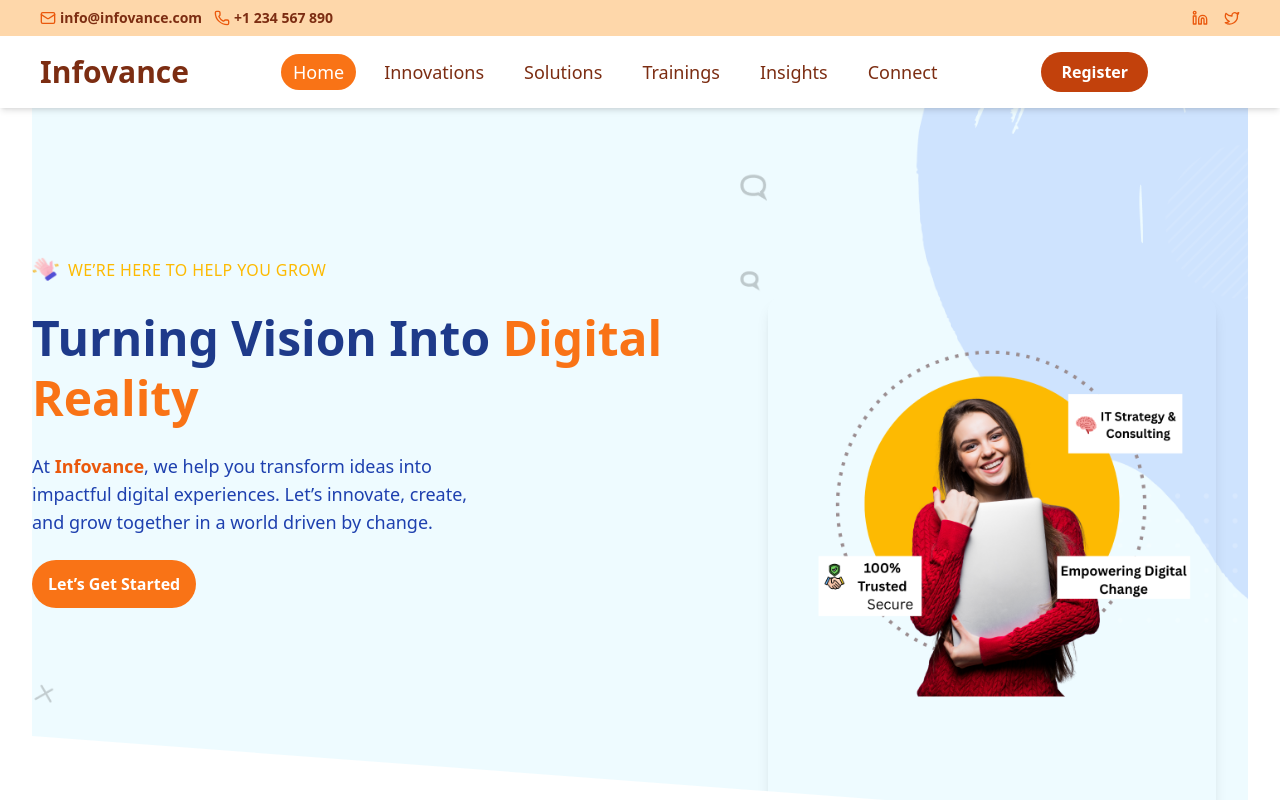
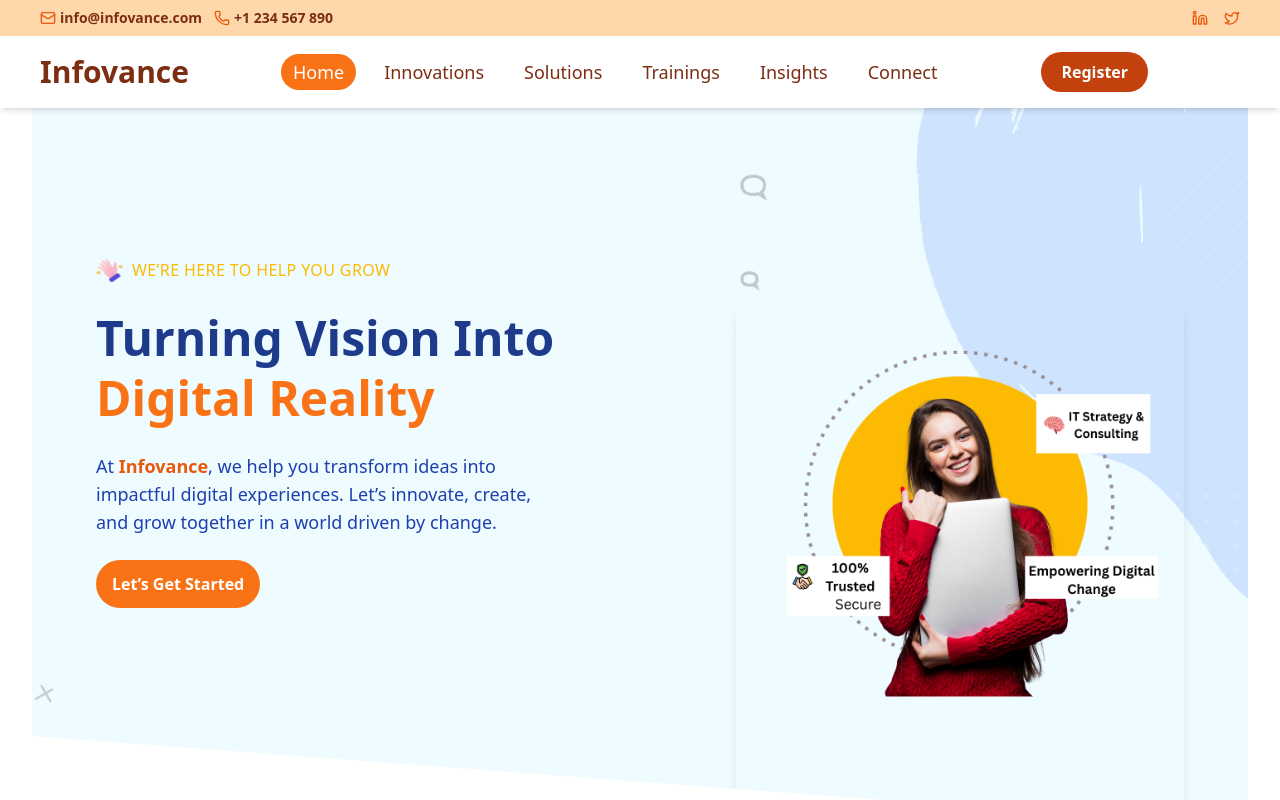
Before and after one commit to sowmyakota-mv/Infovance, a React (Vite) app in the folder my-website/: page / in a window 1280 px wide. Shown: the top 800 px of the page. Built offline with nearby package versions, Linux system fonts and the light colour scheme.

Commit message:
first commit

```diff
--- a/my-website/src/components/HeroSection.tsx
+++ b/my-website/src/components/HeroSection.tsx
@@ -5,7 +5,7 @@ const HeroSection: React.FC = () => {
   return (
     <ScrollAnimation delay={300}>
     <section
-  className="relative w-screen min-h-screen md:h-[90vh] flex flex-col md:flex-row items-center justify-between overflow-hidden"
+  className="relative w-screen h-screen flex flex-col md:flex-row items-center justify-between px-6 md:px-16 overflow-hidden mt-0"
   style={{
     backgroundImage: 'url("/Hero BG.png")',
     backgroundSize: "cover",
--- a/my-website/src/index.css
+++ b/my-website/src/index.css
@@ -5,5 +5,6 @@
 html, body {
   margin: 0;
   padding: 0;
+  height: 100%;
   overflow-x: hidden; /* Prevent horizontal scroll */
 }
```
